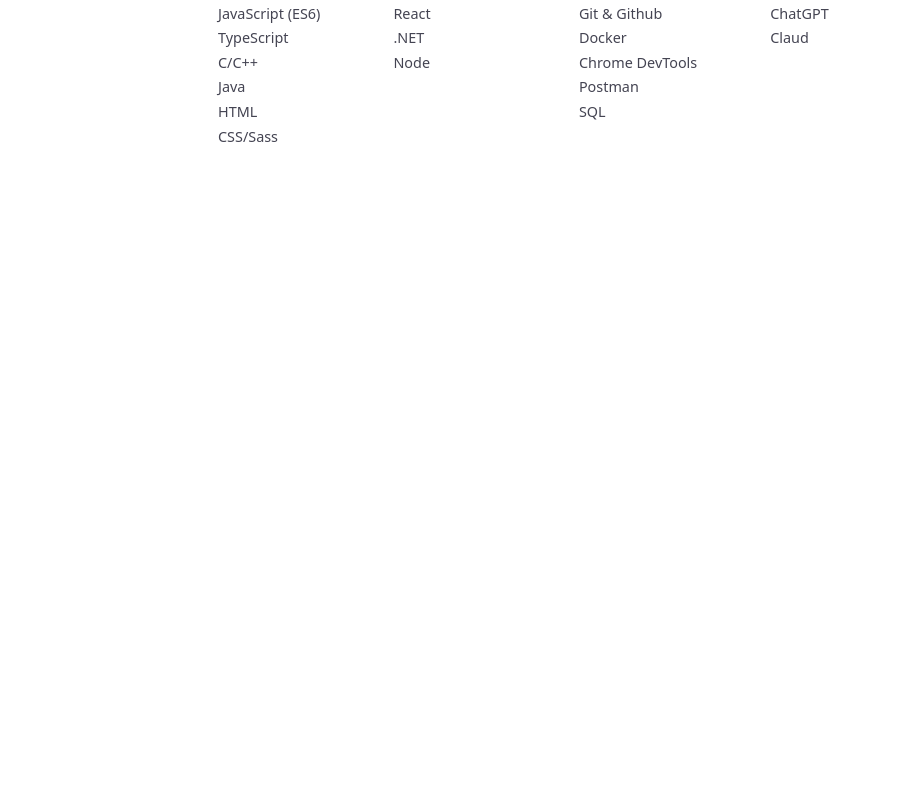
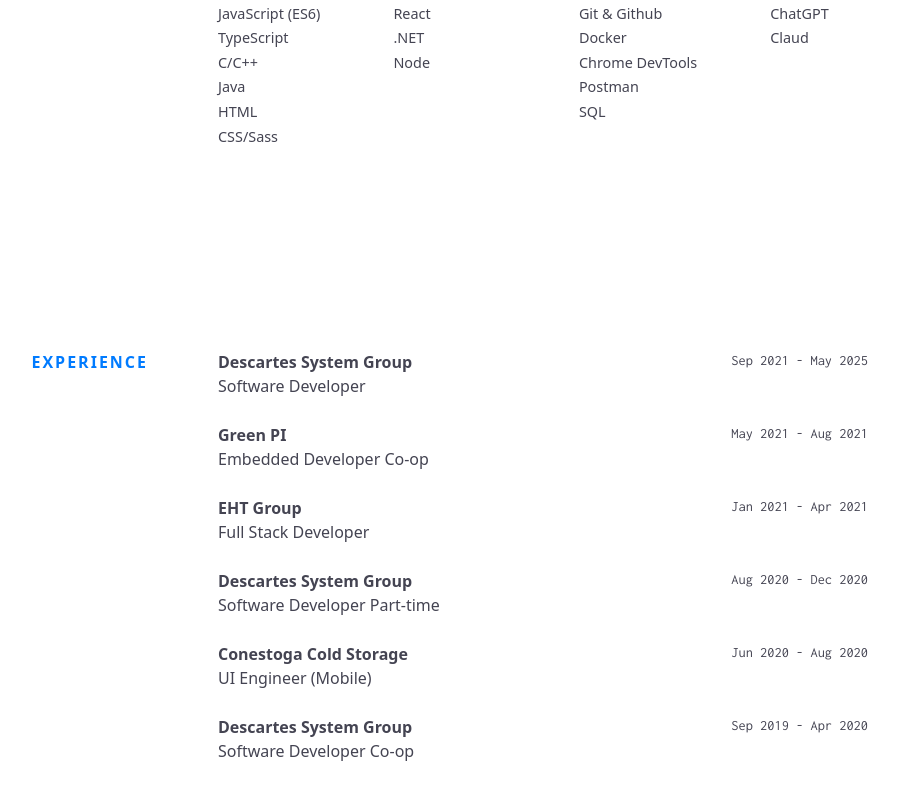
Before and after one commit to DivyangDankhara/divyangdankhara.com, a React (Vite) app: page / in a window 1280 px wide. Shown: the part 1628-2427 px from the top of the page, without its empty margins (232-1131 px from the left). Before the commit the page ends 1878 px from the top, so only its background shows below. Built offline with nearby package versions, Linux system fonts and the light colour scheme; a web font is replaced by a local one.

Commit message:
added experience section

```diff
--- a/src/App.tsx
+++ b/src/App.tsx
@@ -7,6 +7,8 @@
 import skillsData from './data/skills';
 import ScrollToTop from './components/ScrollToTop/ScrollToTop';
 import { useScrollReveal } from './hooks/useScrollReveal';
+import experienceData from './data/experience';
+import Experience from './components/Experience/Experience';
 
 const App: React.FC = () => {
   useScrollReveal();
@@ -18,6 +20,7 @@
       <p>Outside of work, I'm developing a side project ...</p>
       <EmploymentStatus />
       <Skills data={skillsData} />
+      <Experience data={experienceData} />
 
 
 
--- /dev/null
+++ b/src/components/Experience/Experience.tsx
@@ -0,0 +1,36 @@
+import React from 'react';
+import { ExperienceItem } from '../../types/experience';
+
+interface ExperienceProps {
+  data: ExperienceItem[];
+}
+
+const Experience: React.FC<ExperienceProps> = ({ data }) => {
+  return (
+    <section className="section experience">
+      <div className="section__title">Experience</div>
+      <div className="section__content">
+        <div className="jobs">
+          {data.map((job, index) => (
+            <div className="job" key={index}>
+              <div className="time-place">
+                <div className="job__company">
+                  <a href={job.url} target="_blank" rel="noopener noreferrer">
+                    {job.company}
+                  </a>
+                </div>
+                <div className="job__time">{job.time}</div>
+              </div>
+              <div className="job__position">{job.position}</div>
+            </div>
+          ))}
+        </div>
+
+        {/* Optional resume link */}
+        {/* <a href="/documents/resume.pdf" target="_blank" className="arrow-link">View My Resume</a> */}
+      </div>
+    </section>
+  );
+};
+
+export default Experience;
--- /dev/null
+++ b/src/data/experience.ts
@@ -0,0 +1,42 @@
+import type { ExperienceItem } from '../types/experience';
+
+const experience: ExperienceItem[] = [
+  {
+    company: 'Descartes System Group',
+    url: 'https://www.descartes.com/',
+    time: 'Sep 2021 - May 2025',
+    position: 'Software Developer'
+  },
+  {
+    company: 'Green PI',
+    url: 'https://greenpi.ca/',
+    time: 'May 2021 - Aug 2021',
+    position: 'Embedded Developer Co-op'
+  },
+  {
+    company: 'EHT Group',
+    url: 'https://ehtgroup.com/',
+    time: 'Jan 2021 - Apr 2021',
+    position: 'Full Stack Developer'
+  },
+  {
+    company: 'Descartes System Group',
+    url: 'https://www.descartes.com/',
+    time: 'Aug 2020 - Dec 2020',
+    position: 'Software Developer Part-time'
+  },
+  {
+    company: 'Conestoga Cold Storage',
+    url: 'https://www.coldstorage.com/',
+    time: 'Jun 2020 - Aug 2020',
+    position: 'UI Engineer (Mobile)'
+  },
+  {
+    company: 'Descartes System Group',
+    url: 'https://www.descartes.com/',
+    time: 'Sep 2019 - Apr 2020',
+    position: 'Software Developer Co-op'
+  }
+];
+
+export default experience;
--- /dev/null
+++ b/src/types/experience.ts
@@ -0,0 +1,6 @@
+export interface ExperienceItem {
+  company: string;
+  url: string;
+  time: string;
+  position: string;
+}
```
